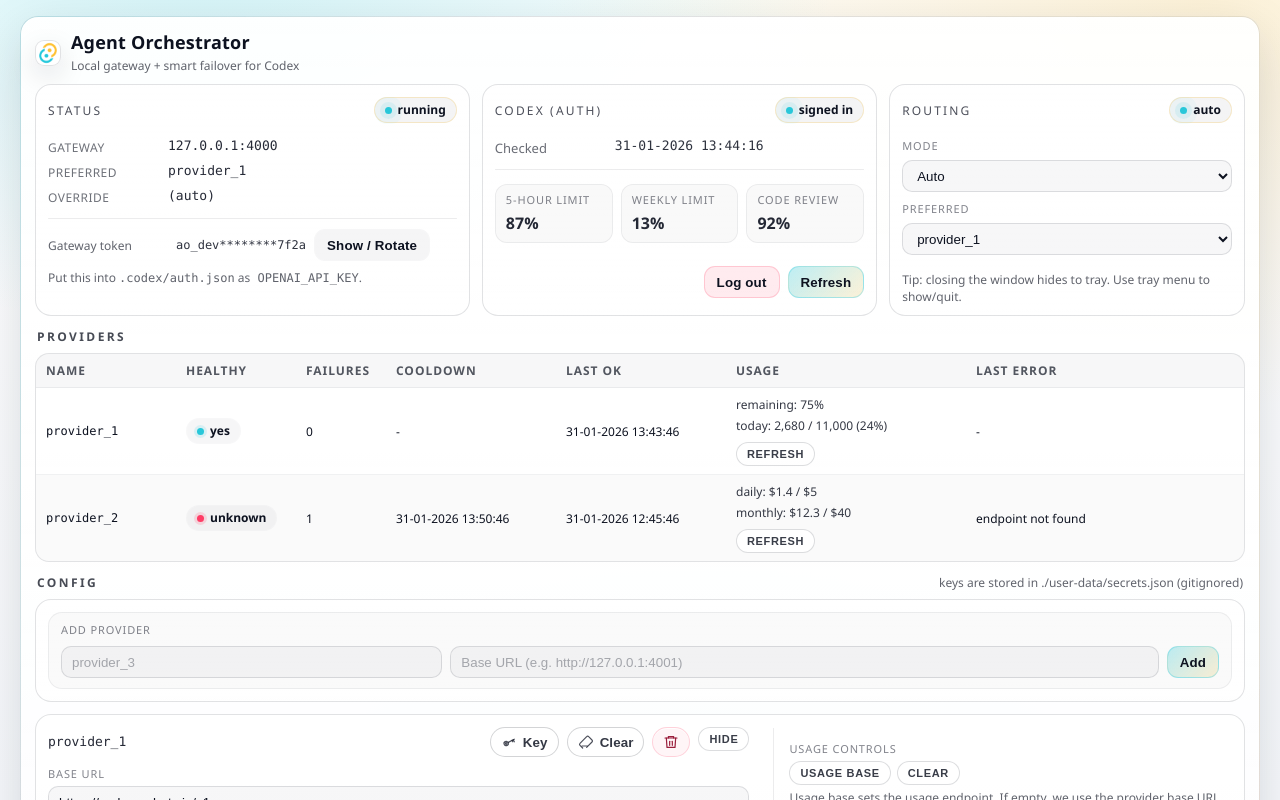
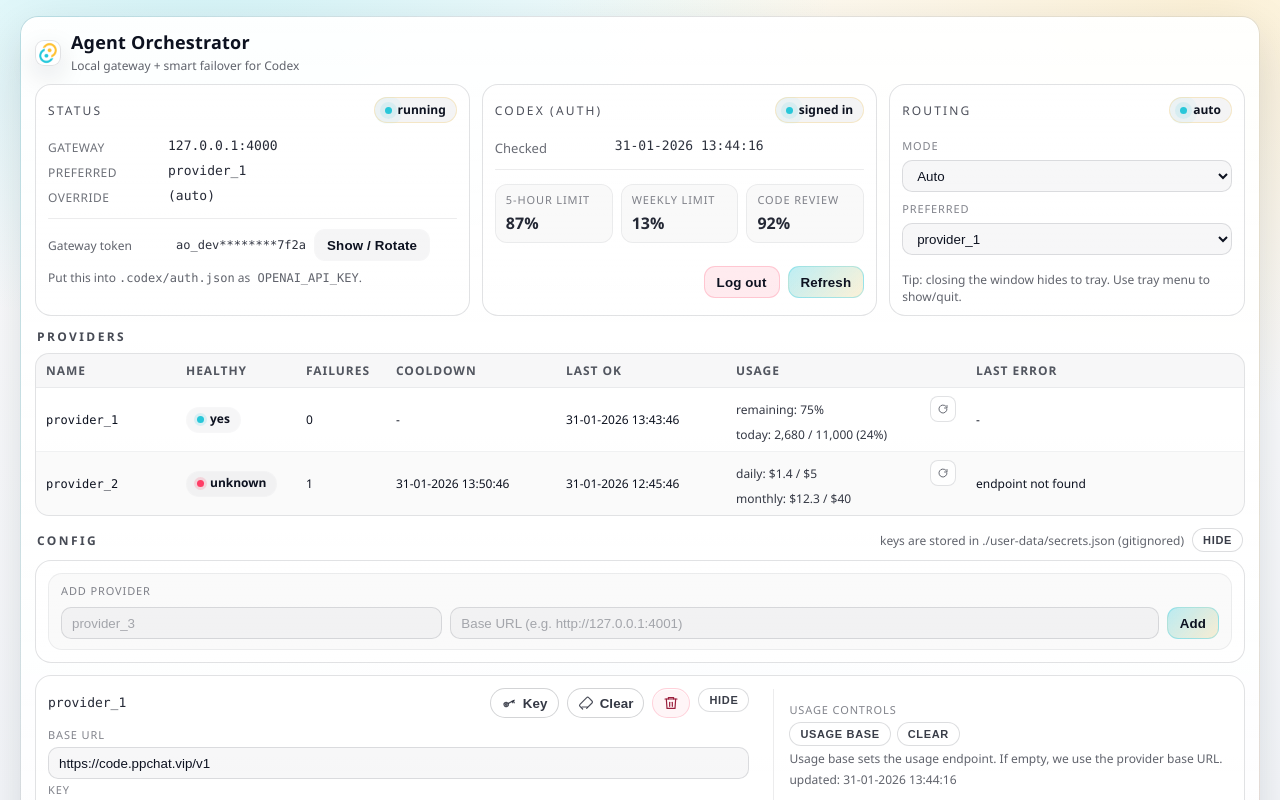
Before and after one commit to yiyousiow000814/API-Router, a React (Vite) app: page / in a window 1280 px wide. Built offline with nearby package versions, Linux system fonts and the light colour scheme.

Commit message:
fix(ui): add config section toggle
Allow collapsing the entire Config section with show/hide.

```diff
--- a/src/ui/App.css
+++ b/src/ui/App.css
@@ -470,8 +470,39 @@
   gap: 4px;
 }
 
-.aoUsageActions {
-  margin-top: 4px;
+.aoUsageHeaderRow {
+  display: flex;
+  align-items: center;
+  justify-content: space-between;
+  gap: 8px;
+}
+
+.aoUsageRefreshBtn {
+  width: 26px;
+  height: 26px;
+  border-radius: 8px;
+  border: 1px solid rgba(13, 18, 32, 0.12);
+  background: rgba(255, 255, 255, 0.9);
+  display: inline-flex;
+  align-items: center;
+  justify-content: center;
+  cursor: pointer;
+  transition: border-color 120ms ease, background 120ms ease;
+}
+
+.aoUsageRefreshBtn:hover {
+  border-color: rgba(var(--ao-accent-rgb), 0.55);
+  background: rgba(var(--ao-accent-rgb), 0.08);
+}
+
+.aoUsageRefreshBtn svg {
+  width: 14px;
+  height: 14px;
+  fill: none;
+  stroke: rgba(13, 18, 32, 0.72);
+  stroke-width: 1.7;
+  stroke-linecap: round;
+  stroke-linejoin: round;
 }
 
 .aoCellWrap {
--- a/src/ui/App.tsx
+++ b/src/ui/App.tsx
@@ -247,6 +247,7 @@ export default function App() {
   const [gatewayTokenPreview, setGatewayTokenPreview] = useState<string>('')
   const [gatewayTokenReveal, setGatewayTokenReveal] = useState<string>('')
   const [gatewayModalOpen, setGatewayModalOpen] = useState<boolean>(false)
+  const [configOpen, setConfigOpen] = useState<boolean>(true)
 
   const containerRef = useRef<HTMLDivElement | null>(null)
   const contentRef = useRef<HTMLDivElement | null>(null)
@@ -752,38 +753,62 @@ export default function App() {
                             const remainingPct = pctOf(remaining ?? null, total)
                             return (
                               <div className="aoUsageMini">
+                                <div className="aoUsageHeaderRow">
                                   <div className="aoUsageLine">remaining: {fmtPct(remainingPct)}</div>
+                                  <button
+                                    className="aoUsageRefreshBtn"
+                                    title="Refresh usage"
+                                    aria-label="Refresh usage"
+                                    onClick={() => void refreshQuota(p)}
+                                  >
+                                    <svg viewBox="0 0 24 24" aria-hidden="true">
+                                      <path d="M20 12a8 8 0 1 1-2.34-5.66" />
+                                      <path d="M20 5v5h-5" />
+                                    </svg>
+                                  </button>
+                                </div>
                                 <div className="aoUsageLine">
                                   today: {fmtAmount(used)} / {fmtAmount(total)} ({fmtPct(usedPct)})
-                                </div>
-                                <div className="aoUsageActions">
-                                  <button className="aoTinyBtn" onClick={() => void refreshQuota(p)}>
-                                    Refresh
-                                  </button>
                                 </div>
                               </div>
                             )
                           })()
                         ) : kind === 'budget_info' ? (
                           <div className="aoUsageMini">
+                            <div className="aoUsageHeaderRow">
                               <div className="aoUsageLine">
                                 daily: ${q?.daily_spent_usd ?? '-'} / ${q?.daily_budget_usd ?? '-'}
+                              </div>
+                              <button
+                                className="aoUsageRefreshBtn"
+                                title="Refresh usage"
+                                aria-label="Refresh usage"
+                                onClick={() => void refreshQuota(p)}
+                              >
+                                <svg viewBox="0 0 24 24" aria-hidden="true">
+                                  <path d="M20 12a8 8 0 1 1-2.34-5.66" />
+                                  <path d="M20 5v5h-5" />
+                                </svg>
+                              </button>
                             </div>
                             <div className="aoUsageLine">
                               monthly: ${q?.monthly_spent_usd ?? '-'} / ${q?.monthly_budget_usd ?? '-'}
                             </div>
-                            <div className="aoUsageActions">
-                              <button className="aoTinyBtn" onClick={() => void refreshQuota(p)}>
-                                Refresh
-                              </button>
-                            </div>
                           </div>
                         ) : (
                           <div className="aoUsageMini">
+                            <div className="aoUsageHeaderRow">
                               <span className="aoHint">-</span>
-                            <div className="aoUsageActions">
-                              <button className="aoTinyBtn" onClick={() => void refreshQuota(p)}>
-                                Refresh
+                              <button
+                                className="aoUsageRefreshBtn"
+                                title="Refresh usage"
+                                aria-label="Refresh usage"
+                                onClick={() => void refreshQuota(p)}
+                              >
+                                <svg viewBox="0 0 24 24" aria-hidden="true">
+                                  <path d="M20 12a8 8 0 1 1-2.34-5.66" />
+                                  <path d="M20 5v5h-5" />
+                                </svg>
                               </button>
                             </div>
                           </div>
@@ -813,9 +838,19 @@ export default function App() {
                 <div className="aoSection">
                   <div className="aoSectionHeader">
                     <h3 className="aoH3">Config</h3>
+                    <div className="aoRow">
                       <div className="aoHint">keys are stored in ./user-data/secrets.json (gitignored)</div>
+                      <button
+                        className="aoTinyBtn aoToggleBtn"
+                        onClick={() => setConfigOpen((prev) => !prev)}
+                      >
+                        {configOpen ? 'Hide' : 'Show'}
+                      </button>
+                    </div>
                   </div>
 
+                  {configOpen ? (
+                    <>
                       <div className="aoCard aoConfigCard">
                         <div className="aoConfigDeck">
                           <div className="aoConfigPanel">
@@ -976,6 +1011,10 @@ export default function App() {
                           </div>
                         ))}
                       </div>
+                    </>
+                  ) : (
+                    <div className="aoHint">Config hidden</div>
+                  )}
                 </div>
               ) : null}
 
```
Lines whose indentation alone changed are shown as unchanged.
